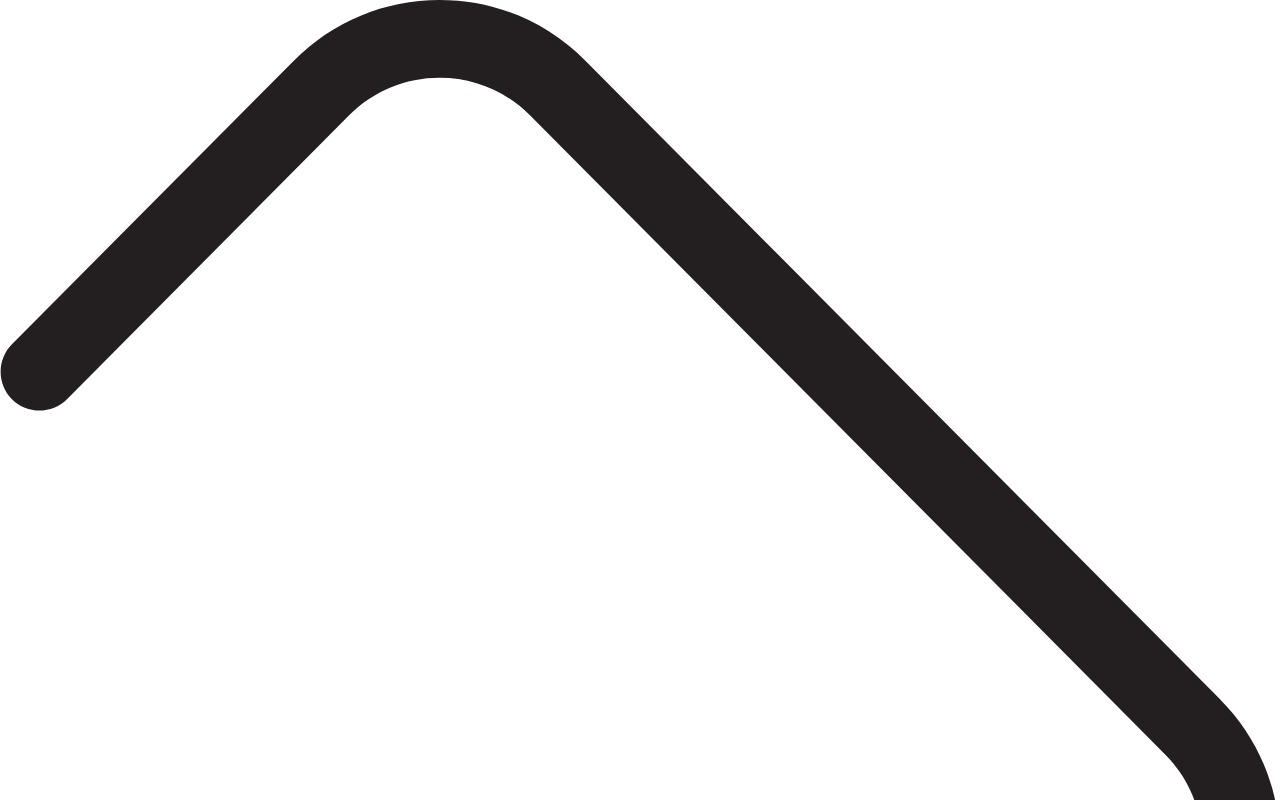
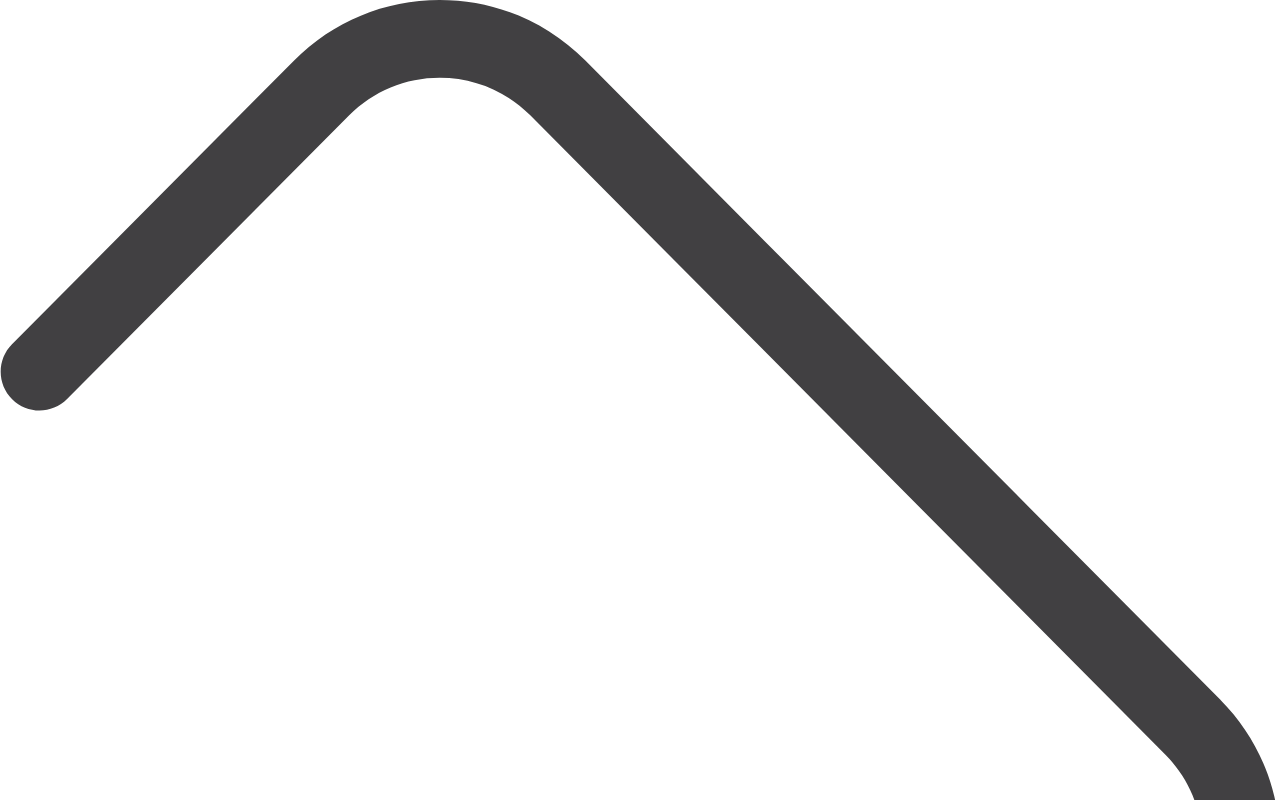
Before and after one commit to future3OOO/seamless-chat-integration, a React (Vite) app: page / in a window 1280 px wide. Shown: the top 800 px of the page. Built offline with nearby package versions, Linux system fonts and the light colour scheme.

Commit message:
Reverted to edit a0d9f6f3-6a9d-4e1e-9430-464fbfe1105f: "Fix logo loading errors
Resolved issues related to loading different logos in the application. Addressed 404 errors when attempting to load the specified logo files and ensured the correct logo is displayed.
[skip gpt_engineer]"

```diff
--- a/src/App.jsx
+++ b/src/App.jsx
@@ -1,5 +1,5 @@
-import React, { useState, useEffect } from 'react';
-import Logo from './assets/new form logo PP.svg';
+import React, { useState } from 'react';
+import Logo from './assets/logo.svg';
 
 const App = () => {
   const [formData, setFormData] = useState({
@@ -11,20 +11,6 @@ const App = () => {
   });
   const [isLoading, setIsLoading] = useState(false);
   const [error, setError] = useState(null);
-  const [logoSrc, setLogoSrc] = useState(Logo);
-
-  useEffect(() => {
-    const img = new Image();
-    img.onload = () => {
-      console.log("Logo loaded successfully");
-      setLogoSrc(Logo);
-    };
-    img.onerror = (e) => {
-      console.error("Failed to load logo:", e);
-      setLogoSrc(null); // Set to null or a fallback image if available
-    };
-    img.src = Logo;
-  }, []);
 
   const handleChange = (e) => {
     const { name, value, files } = e.target;
@@ -97,17 +83,11 @@ const App = () => {
     <div className="min-h-screen flex items-center justify-center bg-gray-100 p-4">
       <div className="bg-white p-8 rounded-lg shadow-md w-full max-w-md">
         <div className="flex justify-center mb-6">
-          {logoSrc ? (
-            <img
-              src={logoSrc}
-              alt="Logo"
-              className="w-32 h-32 mx-auto object-contain"
-            />
-          ) : (
-            <div className="w-32 h-32 bg-gray-200 flex items-center justify-center text-gray-500">
-              Logo not found
-            </div>
-          )}
+          <img
+            src={Logo}
+            alt="Logo"
+            className="w-32 h-32 mx-auto object-contain"
+          />
         </div>
         <h2 className="text-2xl font-bold mb-6 text-center text-gray-800">Selenium Form Project</h2>
         <p className="text-sm text-gray-600 mb-4 text-center">Please fill out the form below to submit your issue.</p>
```
